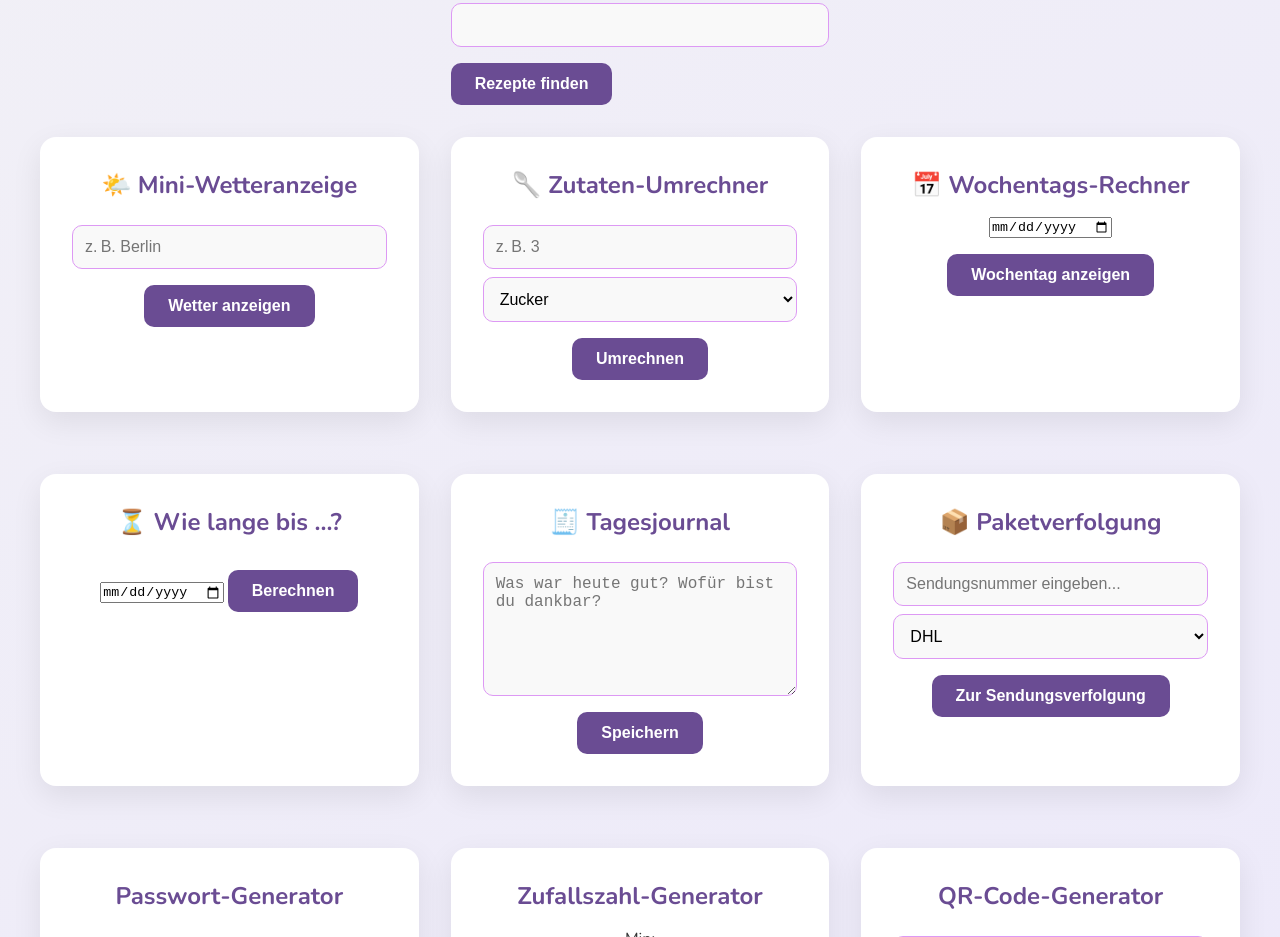
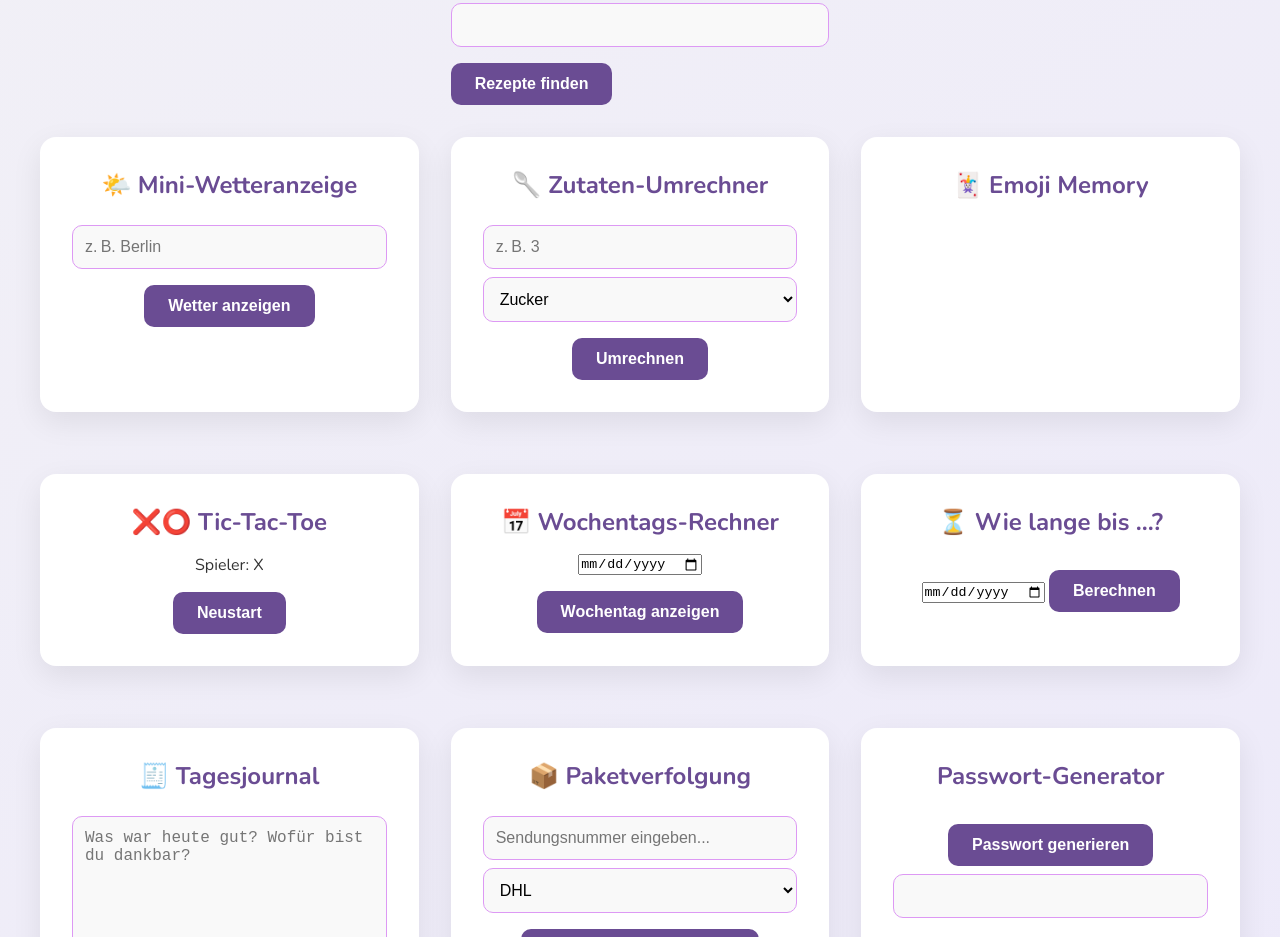
Before and after one commit to DavidDornheim/Free-Tool-Website, a plain HTML site: page index.html in a window 1280 px wide. Shown: the part 1543-2480 px from the top of the page. Drawn offline with nearby package versions, Linux system fonts and the light colour scheme.

Commit message:
Update index.html
add games

```diff
--- a/index.html
+++ b/index.html
@@ -67,6 +67,19 @@
   </select>
   <button onclick="convertIngredient()">Umrechnen</button>
   <p id="ingredient-result"></p>
+</section>
+
+<section id="emoji-memory">
+  <h2>🃏 Emoji Memory</h2>
+  <div class="memory-grid" id="memory-grid"></div>
+  <p id="memory-message"></p>
+</section>
+
+<section id="tic-tac-toe">
+  <h2>❌⭕ Tic-Tac-Toe</h2>
+  <div class="ttt-grid" id="ttt-grid"></div>
+  <p id="ttt-status">Spieler: X</p>
+  <button onclick="resetTicTacToe()">Neustart</button>
 </section>
 
 <section id="weekday-calculator">
@@ -328,9 +341,6 @@
   <p id="speechStatus" style="margin-top: 10px;"></p>
 </section>
 
-
-
-
   </main>
 
   <footer>
```
